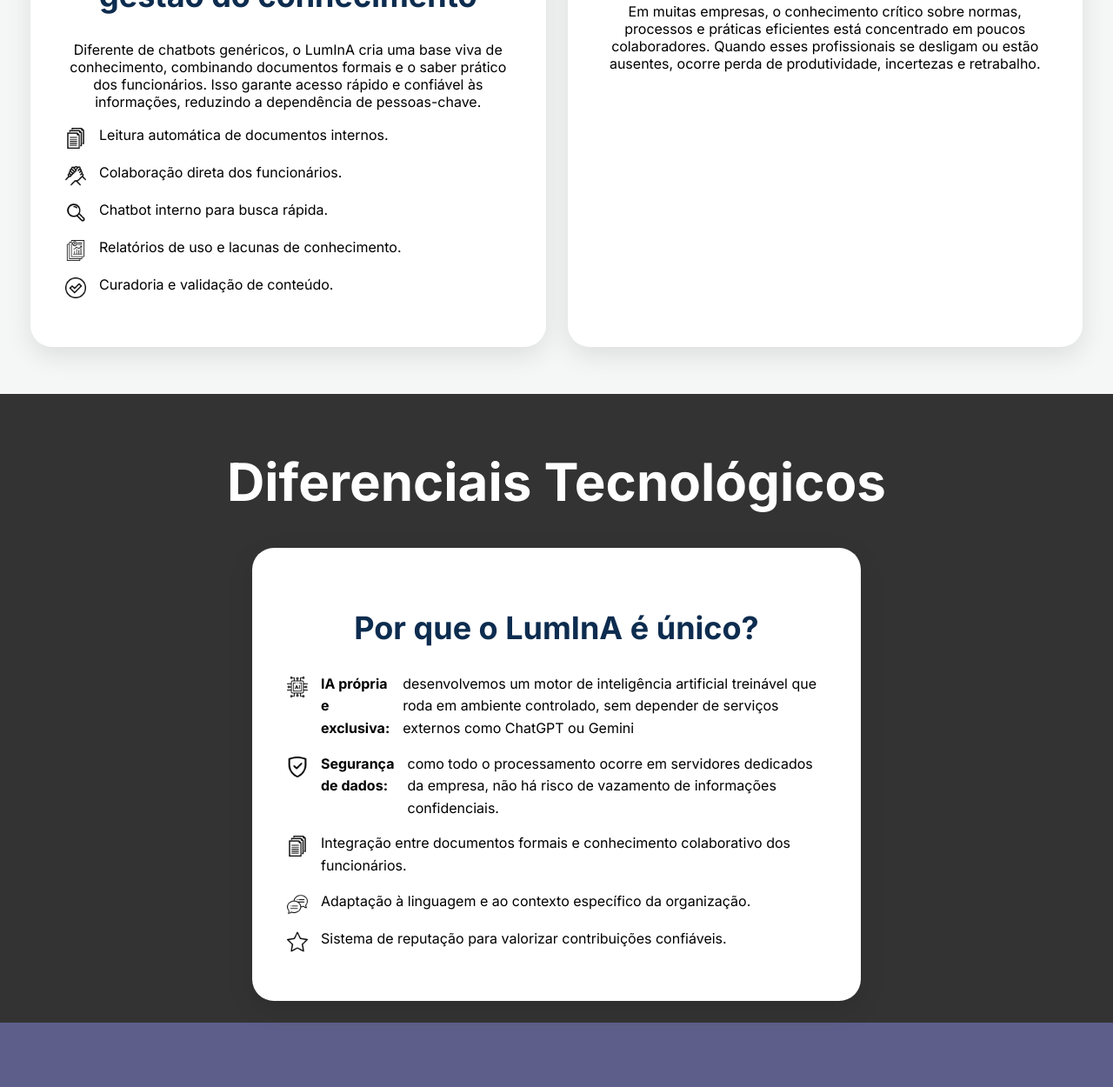
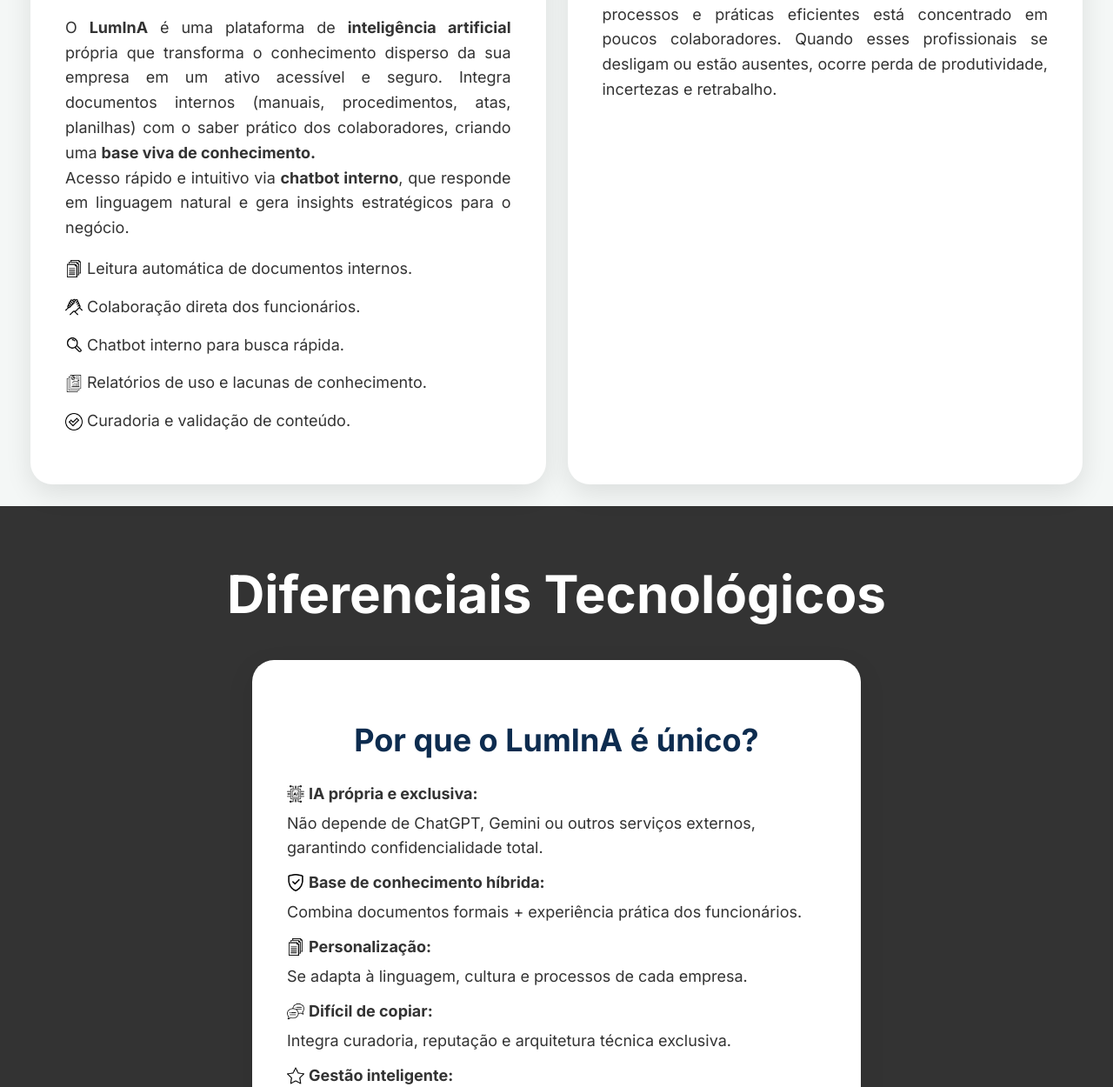
Before and after one commit to cadu1010/lumina, a plain HTML site: page index.html in a window 1280 px wide. Shown: the part 1147-2397 px from the top of the page at 87% size. Drawn offline with Linux system fonts and the light colour scheme.

Commit message:
Arrumei as linhas do li que o titulo quebrava

```diff
--- a/assets/style.css
+++ b/assets/style.css
@@ -125,7 +125,7 @@ nav .menu-desktop  ul li:hover{
 
 /* Section Problema */
 #solution {
-    min-height: 100vh;
+    min-height: var(--altura-pagina);
     padding:25px 0;
     display: flex;
 
@@ -165,17 +165,8 @@ nav .menu-desktop  ul li:hover{
     box-shadow: 0px 15px 35px rgba(0, 0, 0, 0.12);
 }
 
-.section-content h1 {
-    color: #0d2c4f;
-    font-size: 36px;
-}
 
-.section-content p {
-    font-size: 18px;
-    line-height: 1.6;
-    color: #333;
-    text-align: justify;
-}
+
 
 
  .section-content {
@@ -186,13 +177,13 @@ nav .menu-desktop  ul li:hover{
     border-radius: 25px;
     box-shadow: 0px 10px 30px rgba(0, 0, 0, 0.1);
 }
-
 .section-content h1 {
     color: #0d2c4f;
     font-size: 36px;
+}
 
-}
-.section-content p {
+
+.section-content .description {
     font-size: 18px;
     line-height: 1.6;
     color: #333;
@@ -208,13 +199,27 @@ nav .menu-desktop  ul li:hover{
 .section-content .description .description-list ul li{
     display: flex;
     align-items: flex-start;
-    gap: 15px;
+    flex-direction: column;
+    gap: 10px;
     margin-bottom: 15px;
     line-height: 1.6;
 }
 .section-content .description .description-list ul li img{
-    width: 24px;
-    margin-top: 4px;
+    height:20px;
+
+}
+.section-content .description .description-list ul li .li-tilte-image{
+    display: flex;
+    align-items: center;
+    justify-content: center;
+    gap:5px;
+
+}
+.section-content .description .description-list ul li .li-tilte-image span{
+    display:flex;
+    align-items: center;
+    justify-content: center;
+    line-height: 1;
 }
 #differentials{
     min-height: var(--altura-pagina);
@@ -284,6 +289,7 @@ header.scrolled nav .menu-mobile .item-menu {
         flex-direction: column;
         justify-content: center;
         align-items: center;
+        margin-top:-30% ;
     }
     #home .homepage h1{
         font-size: 40px;
@@ -317,7 +323,7 @@ header.scrolled nav .menu-mobile .item-menu {
         display: flex;
         cursor: pointer;
     }
-    .section-content .description .description-list ul li{
+    .section-content .description .description-list.adjust-mobile ul li{
         flex-direction: column;
 }
 }
--- a/index.html
+++ b/index.html
@@ -7,7 +7,7 @@
     <title>LumInA </title>
     <link rel="stylesheet" href="assets/style.css" />
     <link href="https://fonts.googleapis.com/css2?family=Inter:wght@400;700&family=Poppins:wght@400;700&display=swap" rel="stylesheet">
-    <link rel="icon" type="image/jpg" href="assets/image/Logo.jpg">
+    <link rel="icon" type="image/jpg" href="assets/image/LumInA.png">
 
 </head>
 
@@ -72,16 +72,16 @@
                             <h1>A resposta inteligente para a gestão do conhecimento</h1>
                         </div>
                         <div class="description">
-                            Diferente de chatbots genéricos, o LumInA cria uma base viva de conhecimento,
-                                combinando documentos formais e o saber prático dos funcionários. Isso garante acesso
-                                rápido e confiável às informações, reduzindo a dependência de pessoas-chave.
-                            <div class="description-list">
+                            O <b>LumInA</b> é uma plataforma de <b>inteligência artificial</b> própria que transforma o conhecimento disperso da sua empresa em um ativo acessível e seguro.
+                            Integra documentos internos (manuais, procedimentos, atas, planilhas) com o saber prático dos colaboradores, criando uma <b>base viva de conhecimento.</b><br/>
+                            Acesso rápido e intuitivo via <b>chatbot interno</b>, que responde em linguagem natural e gera insights estratégicos para o negócio.
+                            <div class="description-list ">
                                 <ul>
-                                    <li><img src="assets/icons/simbolo-de-documentos.png" alt="Documento"/> Leitura automática de documentos internos.</li>
-                                    <li><img src="assets/icons/colaboracao.png" alt="Colaboração" /> Colaboração direta dos funcionários.</li>
-                                    <li><img src="assets/icons/pesquisa.png" alt="Chatbot" /> Chatbot interno para busca rápida.</li>
-                                    <li><img src="assets/icons/relatorio.png" alt="Relatórios" /> Relatórios de uso e lacunas de conhecimento.</li>
-                                    <li><img src="assets/icons/verificar.png" alt="Curadoria" /> Curadoria e validação de conteúdo.</li>
+                                    <li><div class="li-tilte-image"><img src="assets/icons/simbolo-de-documentos.png" alt="Documento"/> Leitura automática de documentos internos.</div></li>
+                                    <li><div class="li-tilte-image"><img src="assets/icons/colaboracao.png" alt="Colaboração" /> Colaboração direta dos funcionários.</div></li>
+                                    <li><div class="li-tilte-image"><img src="assets/icons/pesquisa.png" alt="Chatbot" /> Chatbot interno para busca rápida.</div></li>
+                                    <li><div class="li-tilte-image"><img src="assets/icons/relatorio.png" alt="Relatórios" /> Relatórios de uso e lacunas de conhecimento.</div></li>
+                                    <li><div class="li-tilte-image"><img src="assets/icons/verificar.png" alt="Curadoria" /> Curadoria e validação de conteúdo.</div></li>
                                 </ul>
                             </div>
 
@@ -103,14 +103,11 @@
                         <div class="description">
                             <div class="description-list">
                                 <ul>
-                                    <li><img src="assets/icons/ai.png" alt="IA"/> <b>IA própria e exclusiva:</b> desenvolvemos um motor de inteligência artificial treinável que
-                                    roda em ambiente controlado, sem depender de serviços externos como ChatGPT ou
-                                    Gemini</li>
-                                    <li><img src="assets/icons/escudo.png" alt="Escudo de Segurança" /> <b>Segurança de dados:</b> como todo o processamento ocorre em servidores dedicados da
-                                    empresa, não há risco de vazamento de informações confidenciais.</li>
-                                    <li><img src="assets/icons/simbolo-de-documentos.png" alt="Documento" /> Integração entre documentos formais e conhecimento colaborativo dos funcionários.</li>
-                                    <li><img src="assets/icons/balao-de-fala.png" alt="Balão de fala" /> Adaptação à linguagem e ao contexto específico da organização.</li>
-                                    <li><img src="assets/icons/estrela.png" alt="Estrela" /> Sistema de reputação para valorizar contribuições confiáveis.</li>
+                                    <li><div class="li-tilte-image"><img src="assets/icons/ai.png" alt="IA"/><span> <b>IA própria e exclusiva:</b></span></div>Não depende de ChatGPT, Gemini ou outros serviços externos, garantindo confidencialidade total.</li>
+                                    <li><div class="li-tilte-image"><img src="assets/icons/escudo.png" alt="Escudo de Segurança" /><span> <b>Base de conhecimento híbrida:</b></span></div> Combina documentos formais + experiência prática dos funcionários.</li>
+                                    <li><div class="li-tilte-image"><img src="assets/icons/simbolo-de-documentos.png" alt="Documento" /> <span><b>Personalização:</b></span></div>Se adapta à linguagem, cultura e processos de cada empresa.</li>
+                                    <li><div class="li-tilte-image"><img src="assets/icons/balao-de-fala.png" alt="Balão de fala" /> <span><b>Difícil de copiar:</b></span></div>Integra curadoria, reputação e arquitetura técnica exclusiva.</li>
+                                    <li><div class="li-tilte-image"><img src="assets/icons/estrela.png" alt="Estrela" /> <span><b>Gestão inteligente:</b></span></div>Identifica lacunas de conhecimento e fortalece a inovação interna.</li>
                                 </ul>
                             </div>
 
```
Also changed, not shown: assets/image/Logo-Clara.png, assets/image/Logo-Claraa.png (added), assets/image/LumInA.png (added).
